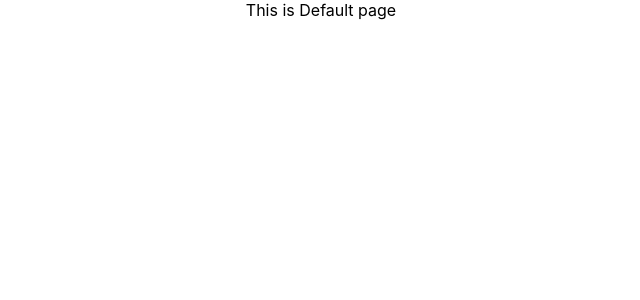
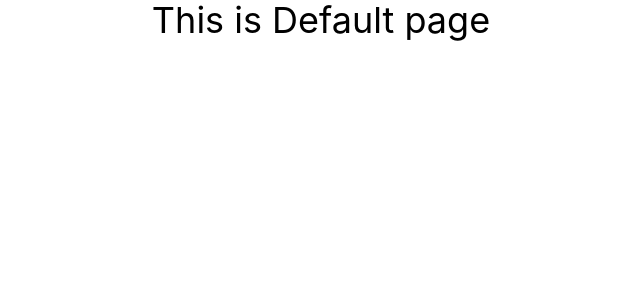
Before and after one commit to tawsifahmed/quizz-app, a React (Create React App) app: page / in a window 1280 px wide. Shown: the top 300 px of the page, without its empty margins (319-959 px from the left). Built offline with nearby package versions, Linux system fonts and the light colour scheme.

Commit message:
setup tailwind css with create react app

```diff
--- a/package.json
+++ b/package.json
@@ -35,5 +35,10 @@
       "last 1 firefox version",
       "last 1 safari version"
     ]
+  },
+  "devDependencies": {
+    "autoprefixer": "^10.4.12",
+    "postcss": "^8.4.17",
+    "tailwindcss": "^3.1.8"
   }
 }
--- /dev/null
+++ b/postcss.config.js
@@ -0,0 +1,6 @@
+module.exports = {
+  plugins: {
+    tailwindcss: {},
+    autoprefixer: {},
+  },
+}
--- a/src/App.js
+++ b/src/App.js
@@ -4,7 +4,7 @@
 
 function App() {
   const router = createBrowserRouter([
-    { path: '/', element: <div>This is Default page</div> },
+    { path: '/', element: <div className='text-4xl'>This is Default page</div> },
     { path: '/home', element: <div>Home Page</div> },
     { path: '/Statistics', element: <div>This is statistics</div> }
 
@@ -12,6 +12,7 @@
   return (
     <div className="App">
       <RouterProvider router={router}></RouterProvider>
+
     </div>
   );
 }
--- a/src/index.css
+++ b/src/index.css
@@ -1,3 +1,7 @@
+@tailwind base;
+@tailwind components;
+@tailwind utilities;
+
 body {
   margin: 0;
   font-family: -apple-system, BlinkMacSystemFont, 'Segoe UI', 'Roboto', 'Oxygen',
--- /dev/null
+++ b/tailwind.config.js
@@ -0,0 +1,10 @@
+/** @type {import('tailwindcss').Config} */
+module.exports = {
+  content: [
+    "./src/**/*.{js,jsx,ts,tsx}",
+  ],
+  theme: {
+    extend: {},
+  },
+  plugins: [],
+}
```
Also changed, not shown: 1 other file (tests, documents, lock files or other folders).
